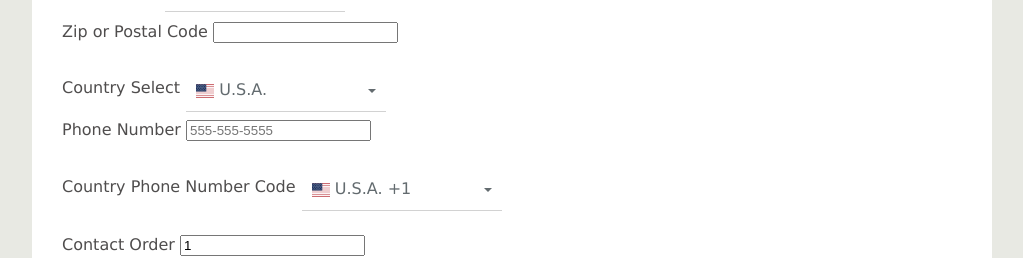
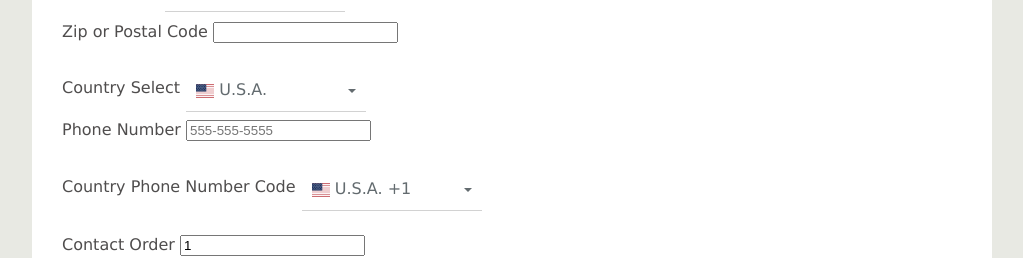
Before and after one commit to psu-oit-capstone/emp-front-end, a Vue app: page /emergency-information in a window 1280 px wide. Shown: the part 4157-4415 px from the top of the page, without its empty margins (128-1151 px from the left). Built offline with nearby package versions, Linux system fonts and the light colour scheme.

Commit message:
Fixed small css bug

```diff
--- a/src/components/Dropdown.vue
+++ b/src/components/Dropdown.vue
@@ -75,7 +75,7 @@
 <style scoped>
 
 .btn-group {
-  min-width: 160px;
+  min-width: 180px;
   height: 40px;
   position: relative;
   margin: 10px 1px;
@@ -88,7 +88,7 @@
 
 .dropdown-toggle {
   color: #636b6f;
-  min-width: 180px;
+  min-width: 160px;
   padding: 10px;
   text-transform: none;
   font-weight: 300;
@@ -115,7 +115,7 @@
   left: 0;
   z-index: 1000;
   float: left;
-  min-width: 160px;
+  min-width: 180px;
   padding: 5px 0;
   margin: 2px 0 0;
   list-style: none;
```
